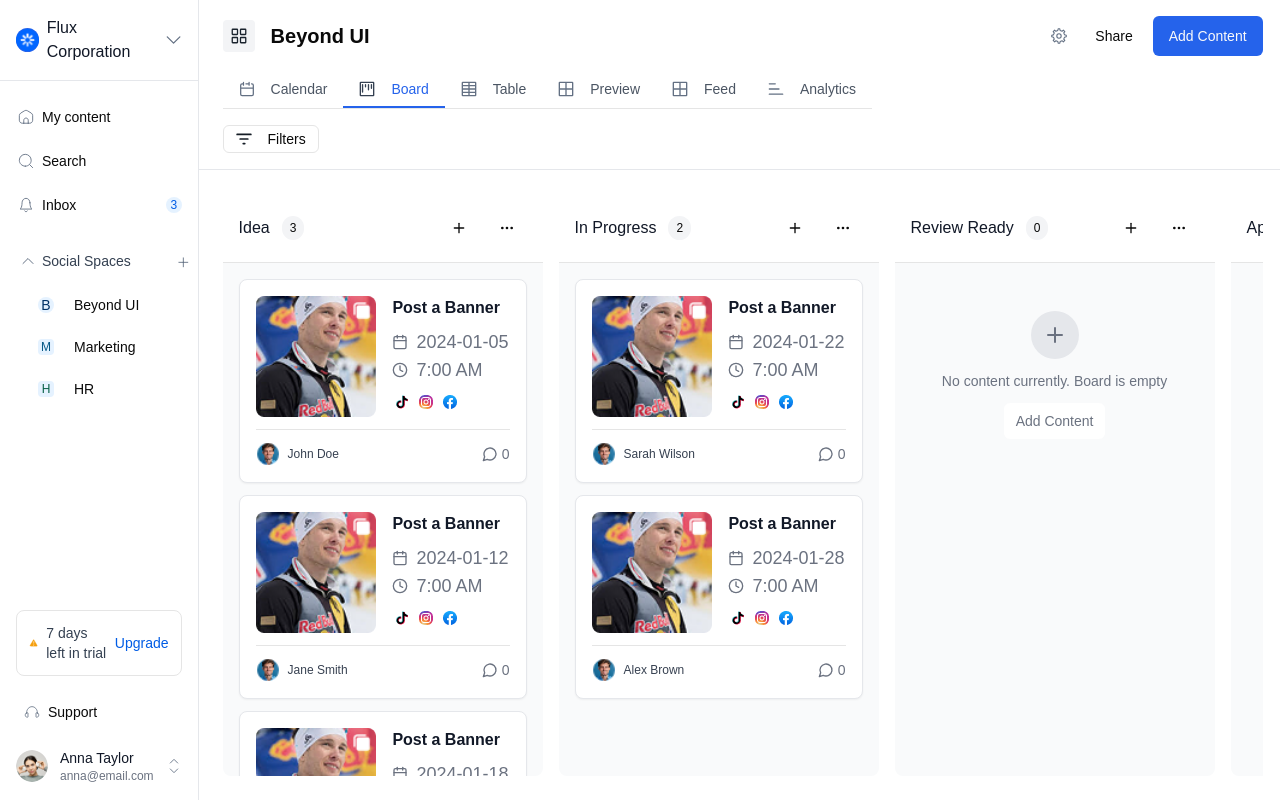
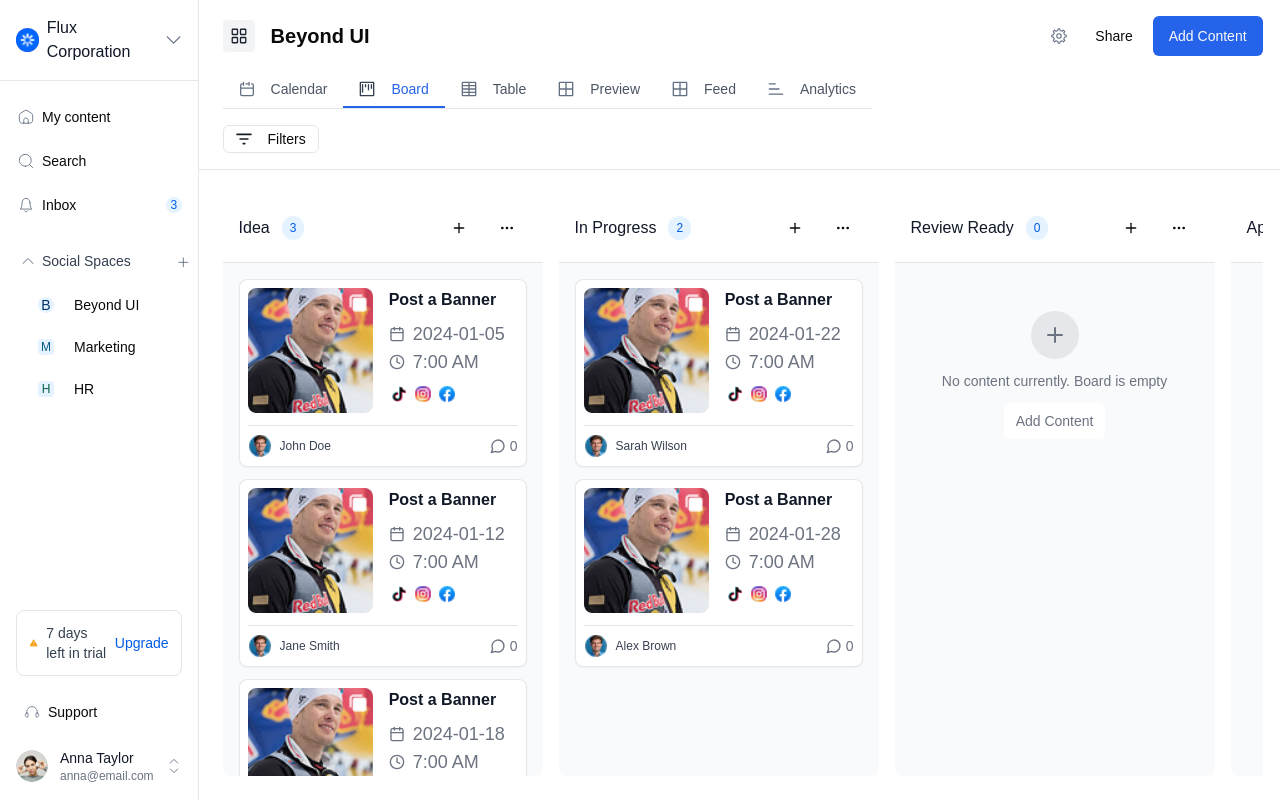
Before and after one commit to khabzox/flux-corporation, a Next.js app: page / in a window 1280 px wide. Built offline with nearby package versions, Linux system fonts and the light colour scheme.

Commit message:
Refactor ContentCard and SocialPlatformIcons for improved layout and consistency; adjusted padding in ContentCard and increased icon sizes in SocialPlatformIcons for better visibility.

```diff
--- a/components/dashboard/ContentCard.tsx
+++ b/components/dashboard/ContentCard.tsx
@@ -39,7 +39,7 @@ export default function ContentCard({ item, onEdit }: ContentCardProps) {
   }
 
   return (
-    <div className="bg-white rounded-lg shadow-sm border border-gray-200 p-4 hover:shadow-md transition-shadow cursor-pointer">
+    <div className="bg-white rounded-lg shadow-sm border border-gray-200 p-2 hover:shadow-md transition-shadow cursor-pointer">
       <div className="flex items-start justify-between">
         <div className="flex items-center justify-start mb-3">
           <div className="relative">
@@ -89,7 +89,7 @@ export default function ContentCard({ item, onEdit }: ContentCardProps) {
         </div>
       </div>
 
-      <div className="flex border-t pt-3 items-center justify-between">
+      <div className="flex border-t pt-2 items-center justify-between">
         <div className="flex items-center gap-2">
           <Avatar className="w-6 h-6">
             <AvatarImage src={item.assignee.avatar || "/avatar.png"} />
--- a/components/dashboard/KanbanBoard.tsx
+++ b/components/dashboard/KanbanBoard.tsx
@@ -83,7 +83,7 @@ const ColumnHeader = ({
           </h3>
         )}
 
-        <span className="px-2 py-1 text-xs bg-gray-100 rounded-full">
+        <span className="px-2 py-1 text-xs bg-[#E5F2FF] text-[#005CE5] rounded-full">
           {column.items.length}
         </span>
       </div>
--- a/components/dashboard/SocialPlatformIcons.tsx
+++ b/components/dashboard/SocialPlatformIcons.tsx
@@ -8,11 +8,11 @@ interface SocialPlatformIconsProps {
 }
 
 const platformIcons = {
-  tiktok: <Image src="/social-media/tiktok.png" alt="TikTok" width={16} height={16} />,
-  instagram: <Image src="/social-media/instagram.png" alt="Instagram" width={16} height={16} />,
-  facebook: <Image src="/social-media/facebook.png" alt="Facebook" width={16} height={16} />,
-  twitter: <Image src="/social-media/twitter.png" alt="Twitter" width={16} height={16} />,
-  linkedin: <Image src="/social-media/linkedin.png" alt="LinkedIn" width={16} height={16} />,
+  tiktok: <Image src="/social-media/tiktok.png" alt="TikTok" width={18} height={18} />,
+  instagram: <Image src="/social-media/instagram.png" alt="Instagram" width={18} height={18} />,
+  facebook: <Image src="/social-media/facebook.png" alt="Facebook" width={18} height={18} />,
+  twitter: <Image src="/social-media/twitter.png" alt="Twitter" width={18} height={18} />,
+  linkedin: <Image src="/social-media/linkedin.png" alt="LinkedIn" width={18} height={18} />,
 }
 
 export default function SocialPlatformIcons({ platforms }: SocialPlatformIconsProps) {
```
